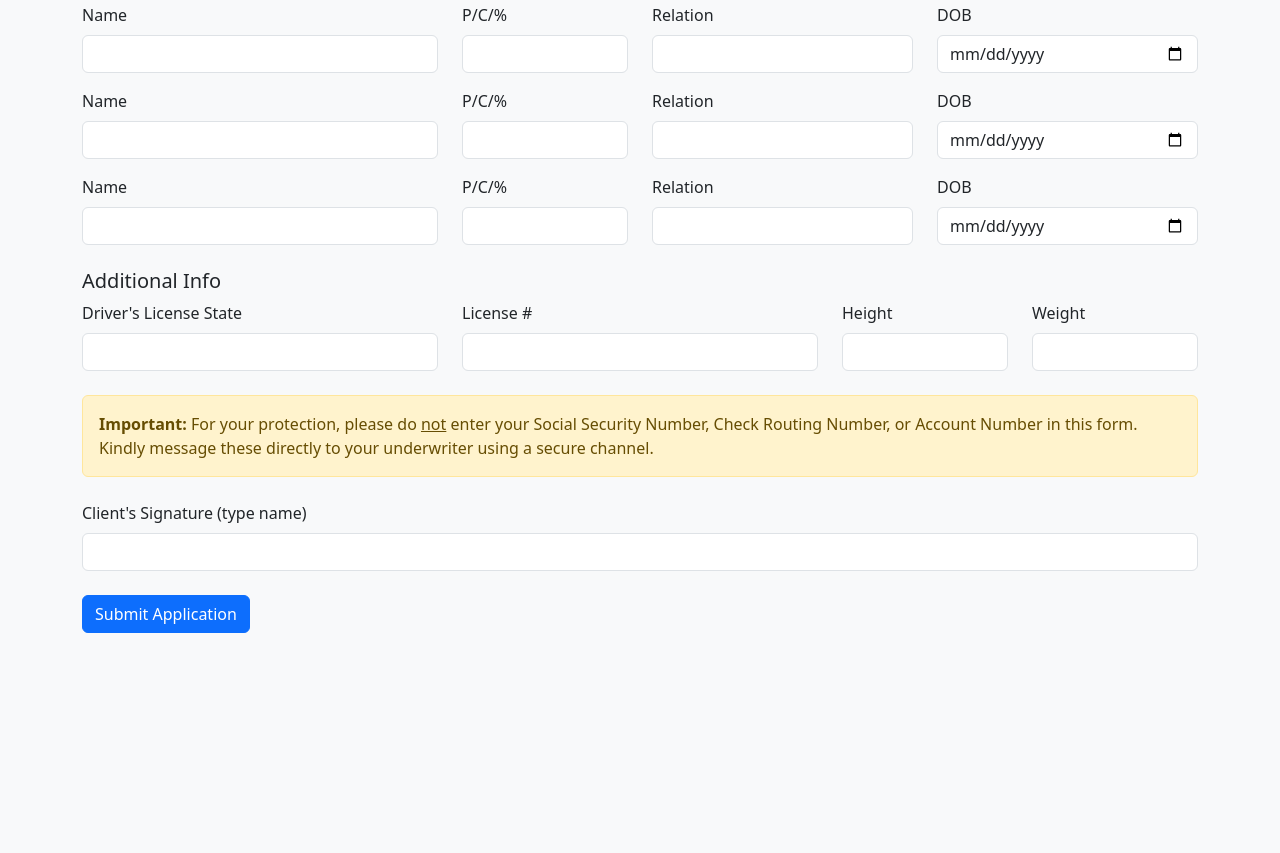
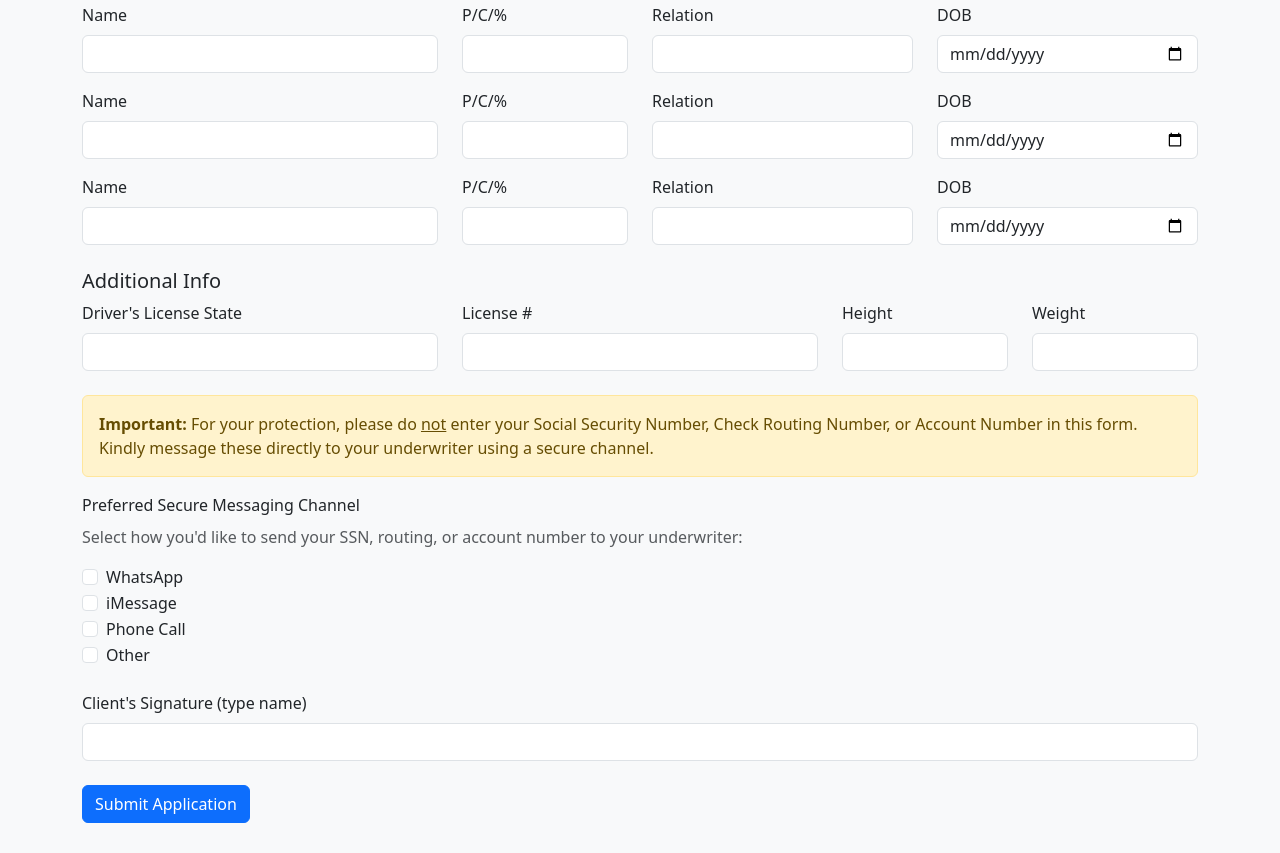
Before and after one commit to insuranceforyou/insurance-application, a plain HTML site: page index.html in a window 1280 px wide. Shown: the part 2184-3037 px from the top of the page. Before the commit the page ends 2847 px from the top, so only its background shows below. Drawn offline with nearby package versions, Linux system fonts and the light colour scheme.

Commit message:
Update index.html
added secure channel selelection check box

```diff
--- a/index.html
+++ b/index.html
@@ -324,6 +324,33 @@
   </div>
 
 
+      <div class="mb-4">
+  <label class="form-label">Preferred Secure Messaging Channel</label>
+  <p class="text-muted">Select how you'd like to send your SSN, routing, or account number to your underwriter:</p>
+
+  <div class="form-check">
+    <input class="form-check-input" type="checkbox" name="secure_channel[]" value="WhatsApp" id="whatsapp">
+    <label class="form-check-label" for="whatsapp">WhatsApp</label>
+  </div>
+
+  <div class="form-check">
+    <input class="form-check-input" type="checkbox" name="secure_channel[]" value="iMessage" id="imessage">
+    <label class="form-check-label" for="imessage">iMessage</label>
+  </div>
+
+  <div class="form-check">
+    <input class="form-check-input" type="checkbox" name="secure_channel[]" value="Phone Call" id="call">
+    <label class="form-check-label" for="call">Phone Call</label>
+  </div>
+
+  <div class="form-check">
+    <input class="form-check-input" type="checkbox" name="secure_channel[]" value="Other" id="other">
+    <label class="form-check-label" for="other">Other</label>
+  </div>
+</div>
+
+
+
       <div class="mt-4">
         <label class="form-label">Client's Signature (type name)</label>
         <input type="text" class="form-control" name="signature" required>
```
